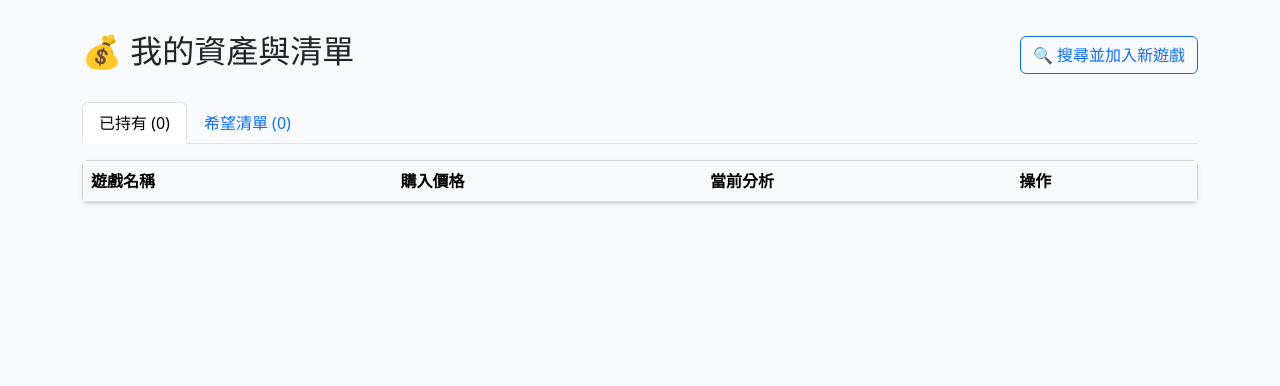
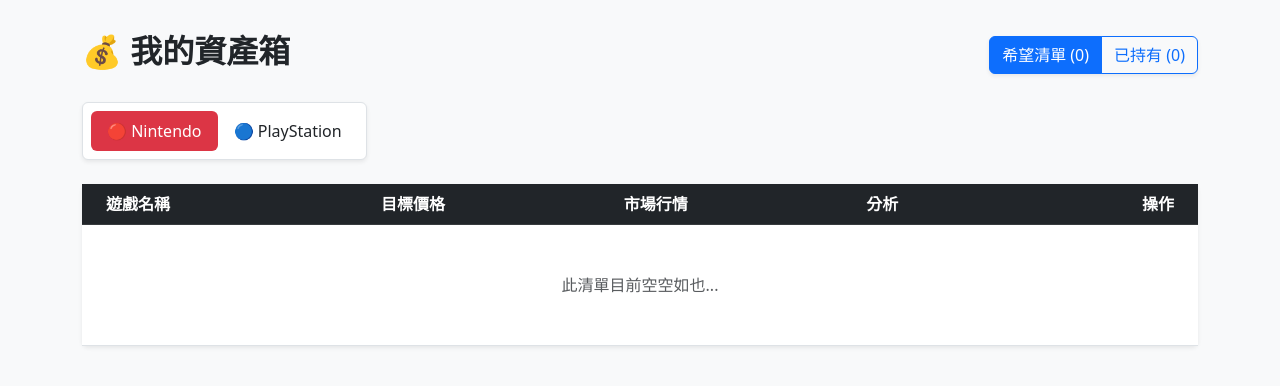
Before and after one commit to Neil4bb/re-match, a Flask app: page /my-assets in a window 1280 px wide. Shown: the part 56-442 px from the top of the page. Run offline with Flask 3, Linux system fonts and the light colour scheme; the visitor is signed in with stand-in values (Sample User, id 1); lists and menus that the app fills with data are empty.

Commit message:
feat: optimize asset management and automate targeted crawler

```diff
--- a/app.py
+++ b/app.py
@@ -212,16 +212,12 @@
 
 @app.route('/search')
 def search():
-    query = request.args.get('q', '')
+    query = request.args.get('q', '').strip()
 
     results = []
     if query:
         # 1. 呼叫我們新寫的「智慧搜尋」，它會回傳字典清單
         results = manager.search_games(query)
-
-        # 2. 選配：如果你希望「搜到就存」的舊行為不變
-        # 你可以對 results 做迴圈呼叫 store_game_logic
-        # 但我建議不要，讓「點擊詳情」去觸發儲存會更流暢。
 
     return render_template('search_results.html', games=results, query=query)
 
@@ -236,6 +232,22 @@
     force = request.args.get('force', 'false').lower() == 'true'
 
     clean_id = str(game_id).strip().lower()
+
+    # 🌟 新增：處理虛擬 ID 路徑 (解決認親前的 400 錯誤)
+    # 當前端傳入 nsuid_7001... 時，代表這是本地字典有、但 IGDB 尚未綁定的遊戲
+    if clean_id.startswith('nsuid_'):
+        real_nsuid = clean_id.replace('nsuid_', '')
+        print(f"🔗 [Virtual ID Route] 偵測到虛擬 ID，啟動強制認親: {real_nsuid}")
+
+        # 執行認親存檔流程
+        game = manager.find_and_store_single_game(name, real_nsuid)
+        if game and game.id:
+            # 認親成功後，改用真正的 ID 執行查價
+            data = manager.get_single_game_market_data(game.id, nsuid=real_nsuid, name=name, force_refresh=force)
+            data['new_game_id'] = game.id # 讓前端更新 DOM 中的 ID
+            return jsonify(data)
+        else:
+            return jsonify({'status': 'error', 'message': '認親失敗，無法獲取行情'}), 404
 
     # 情況 1: 已經有 ID 的標準路徑 (最常用)
     if clean_id.isdigit():
@@ -255,18 +267,26 @@
 
     return jsonify({'status': 'error', 'message': '無效的請求'}), 400
 
-# --- 資產頁：僅顯示已購遊戲 ---
+# --- 資產頁  ---
 @app.route('/my-assets')
-@login_required # 強制登入才能訪問
+@login_required
 def my_assets():
-    # 直接從 current_user 獲取其擁有的 assets
-    all_user_assets = current_user.assets
+    # 接收平台 (預設 ns) 與 檢視模式 (預設 wishlist)
+    platform = request.args.get('platform', 'ns')
+    view = request.args.get('view', 'wishlist')
 
-    # 根據狀態分類
-    owned = [a for a in all_user_assets if a.status == 'owned']
-    wishlist = [a for a in all_user_assets if a.status == 'wishlist']
+    # 抓取該使用者的所有資產
+    user_assets = UserAsset.query.filter_by(user_id=current_user.id).all()
 
-    return render_template('assets.html', owned=owned , wishlist=wishlist)
+    # 根據 view 過濾
+    wishlist = [a for a in user_assets if a.status == 'wishlist']
+    owned = [a for a in user_assets if a.status == 'owned']
+
+    return render_template('assets.html',
+                           wishlist=wishlist,
+                           owned=owned,
+                           current_platform=platform,
+                           current_view=view)
 
 # 修改為同時支援 GET (原本的跳轉) 與 POST (JS 請求)
 @app.route('/add_to_assets/<int:game_id>', methods=['GET', 'POST'])
@@ -279,16 +299,20 @@
             user_id=current_user.id,
             game_id=game_id,
             status='wishlist',
-            platform='Switch'
+            platform='Switch' # 預設平台，可根據需求調整
         )
         db.session.add(new_asset)
         db.session.commit()
 
-    # --- 關鍵修正：判斷請求方式 ---
-    if request.method == 'POST':
-        return '', 200 # 讓 JS 收到 OK 訊號
+    # 🌟 關鍵修正：如果是 JavaScript 發送的 POST 請求，回傳 JSON
+    if request.headers.get('X-Requested-With') == 'XMLHttpRequest' or request.method == 'POST':
+        return jsonify({
+            'status': 'success',
+            'message': '已加入願望清單',
+            'game_id': game_id
+        }), 200
 
-    # 這是給原本點擊連結的使用者導向用的
+    # 傳統點擊連結則維持跳轉
     flash('成功加入願望清單！')
     return redirect(url_for('index'))
 
--- a/templates/assets.html
+++ b/templates/assets.html
@@ -4,72 +4,83 @@
 <div class="row">
     <div class="col-12">
         <div class="d-flex justify-content-between align-items-center mb-4">
-            <h2>💰 我的資產與清單</h2>
-            <a href="{{ url_for('search') }}" class="btn btn-outline-primary">🔍 搜尋並加入新遊戲</a>
+            <h2 class="fw-bold">💰 我的資產箱</h2>
+
+            <div class="btn-group shadow-sm">
+                <a href="{{ url_for('my_assets', platform=current_platform, view='wishlist') }}"
+                   class="btn {% if current_view == 'wishlist' %}btn-primary{% else %}btn-outline-primary{% endif %}">
+                   希望清單 ({{ wishlist|length }})
+                </a>
+                <a href="{{ url_for('my_assets', platform=current_platform, view='owned') }}"
+                   class="btn {% if current_view == 'owned' %}btn-primary{% else %}btn-outline-primary{% endif %}">
+                   已持有 ({{ owned|length }})
+                </a>
+            </div>
         </div>
 
-        <ul class="nav nav-tabs mb-3" id="assetTab" role="tablist">
+        <div class="mb-4">
+            <ul class="nav nav-pills bg-white p-2 rounded shadow-sm border d-inline-flex">
                 <li class="nav-item">
-                <button class="nav-link active" id="owned-tab" data-bs-toggle="tab" data-bs-target="#owned" type="button">已持有 ({{ owned|length }})</button>
+                    <a class="nav-link {% if current_platform == 'ns' %}active bg-danger text-white{% else %}text-dark{% endif %}"
+                       href="{{ url_for('my_assets', platform='ns', view=current_view) }}">🔴 Nintendo</a>
                 </li>
                 <li class="nav-item">
-                <button class="nav-link" id="wishlist-tab" data-bs-toggle="tab" data-bs-target="#wishlist" type="button">希望清單 ({{ wishlist|length }})</button>
+                    <a class="nav-link {% if current_platform == 'ps' %}active bg-primary text-white{% else %}text-dark{% endif %}"
+                       href="{{ url_for('my_assets', platform='ps', view=current_view) }}">🔵 PlayStation</a>
                 </li>
             </ul>
+        </div>
 
-        <div class="tab-content" id="assetTabContent">
-            <div class="tab-pane fade show active" id="owned" role="tabpanel">
-                <div class="card shadow-sm">
-                    <table class="table mb-0 align-middle">
-                        <thead class="table-light">
+        <div class="card shadow-sm border-0">
+            <div class="table-responsive">
+                <table class="table table-hover align-middle mb-0">
+                    <thead class="table-dark">
                         <tr>
-                                <th>遊戲名稱</th>
+                            <th class="ps-4">遊戲名稱</th>
+                            {% if current_view == 'wishlist' %}
+                                <th>目標價格</th>
+                                <th>市場行情</th>
+                                <th>分析</th>
+                            {% else %}
                                 <th>購入價格</th>
-                                <th>當前分析</th>
-                                <th>操作</th> </tr>
+                                <th>當前價值</th>
+                                <th>損益分析</th>
+                            {% endif %}
+                            <th class="pe-4 text-end">操作</th>
+                        </tr>
                     </thead>
                     <tbody>
-                            {% for asset in owned %}
-                                {% set res = asset.get_analysis() %}
+                        {% set display_list = wishlist if current_view == 'wishlist' else owned %}
+
+                        {% for asset in display_list %}
+                            {% set analysis = asset.game.get_market_analysis(platform_mode=current_platform) %}
                             <tr>
-                                    <td class="d-flex align-items-center">
-                                        <div class="me-3">
-                                            <img src="{{ asset.game.cover_url }}" style="width: 45px; height: 60px; object-fit: cover;" class="rounded shadow-sm">
-                                        </div>
-                                        <div>
-                                            <div class="fw-bold">{{ asset.game.chinese_name or asset.game.name }}</div>
+                                <td class="ps-4">
+                                    <div class="d-flex align-items-center">
+                                        <a href="{{ url_for('game_detail', game_id=asset.game.id) }}">
+                                            <img src="{{ asset.game.cover_url }}" style="width: 40px; height: 50px; object-fit: cover;" class="rounded me-3">
+                                        </a>
+                                        <span class="fw-bold">{{ asset.game.chinese_name or asset.game.name }}</span>
                                     </div>
                                 </td>
+
+                                {% if current_view == 'wishlist' %}
+                                    <td class="fw-bold">NT$ {{ asset.target_price or '未設定' }}</td>
+                                    <td class="text-primary">NT$ {{ analysis.eshop or 'N/A' }}</td>
+                                    <td><span class="badge bg-secondary">等待特價中</span></td>
+                                {% else %}
                                     <td class="fw-bold text-primary">NT$ {{ asset.purchase_price or '0' }}</td>
-                                    <td>
-                                        <span class="badge bg-{{ res.status }}">{{ res.reason }}</span>
+                                    <td>NT$ {{ analysis.eshop or 'N/A' }}</td>
+                                    <td><span class="badge bg-info">持有中</span></td>
+                                {% endif %}
+
+                                <td class="pe-4 text-end">
                                     </td>
-                                    <td>
-                                        <button class="btn btn-sm btn-link p-0 me-2" data-bs-toggle="modal" data-bs-target="#editOwned{{ asset.id }}">✏️ 編輯價格</button>
-                                        <form action="{{ url_for('delete_asset', asset_id=asset.id) }}" method="POST" class="d-inline">
-                                            <button type="submit" class="btn btn-sm btn-link text-danger p-0" onclick="return confirm('確定要移除此紀錄嗎？')">🗑️ 移除</button>
-                                        </form>
-
-                                        <div class="modal fade" id="editOwned{{ asset.id }}" tabindex="-1">
-                                            <div class="modal-dialog">
-                                                <form class="modal-content text-dark" action="{{ url_for('edit_asset', asset_id=asset.id) }}" method="POST">
-                                                    <div class="modal-header">
-                                                        <h5 class="modal-title">編輯資產 - {{ asset.game.name }}</h5>
-                                                        <button type="button" class="btn-close" data-bs-dismiss="modal"></button>
-                                                    </div>
-                                                    <div class="modal-body">
-                                                        <div class="mb-3">
-                                                            <label class="form-label">實際購入價格 (TWD)</label>
-                                                            <input type="number" name="purchase_price" class="form-control" value="{{ asset.purchase_price or 0 }}">
-                                                        </div>
-                                                        <input type="hidden" name="status" value="owned">
-                                                    </div>
-                                                    <div class="modal-footer">
-                                                        <button type="submit" class="btn btn-primary w-100">儲存變更</button>
-                                                    </div>
-                                                </form>
-                                            </div>
-                                        </div>
+                            </tr>
+                        {% else %}
+                            <tr>
+                                <td colspan="5" class="text-center py-5 text-muted">
+                                    此清單目前空空如也...
                                 </td>
                             </tr>
                         {% endfor %}
@@ -78,64 +89,6 @@
             </div>
         </div>
 
-            <div class="tab-pane fade" id="wishlist" role="tabpanel">
-                <div class="card shadow-sm">
-                    <table class="table mb-0 align-middle">
-                        <thead class="table-light">
-                            <tr>
-                                <th>遊戲名稱</th>
-                                <th>目標價格</th>
-                                <th>市場行情</th>
-                                <th>分析</th>
-                                <th>操作</th>
-                            </tr>
-                        </thead>
-                        <tbody>
-                            {% for asset in wishlist %}
-                                {% set res = asset.get_analysis() %}
-                                <tr>
-                                    <td>{{ asset.game.chinese_name or asset.game.name }}</td>
-                                    <td class="fw-bold">NT$ {{ asset.target_price or '未設定' }}</td>
-                                    <td class="text-primary">NT$ {{ res.digital or 'N/A' }}</td>
-                                    <td><span class="badge bg-{{ res.status }}">{{ res.reason }}</span></td>
-                                    <td>
-                                        <button class="btn btn-sm btn-link p-0 me-2" data-bs-toggle="modal" data-bs-target="#editWish{{ asset.id }}">✏️ 設定目標</button>
-
-                                        <div class="modal fade" id="editWish{{ asset.id }}" tabindex="-1">
-                                            <div class="modal-dialog">
-                                                <form class="modal-content text-dark" action="{{ url_for('edit_asset', asset_id=asset.id) }}" method="POST">
-                                                    <div class="modal-header">
-                                                        <h5 class="modal-title">追蹤設定 - {{ asset.game.name }}</h5>
-                                                        <button type="button" class="btn-close" data-bs-dismiss="modal"></button>
-                                                    </div>
-                                                    <div class="modal-body text-start">
-                                                        <div class="mb-3">
-                                                            <label class="form-label">目標入手價 (TWD)</label>
-                                                            <input type="number" name="target_price" class="form-control" value="{{ asset.target_price or 0 }}">
-                                                            <div class="form-text">當二手行情或 eShop 低於此價格時會通知。</div>
-                                                        </div>
-                                                        <div class="mb-3">
-                                                            <label class="form-label">變更狀態</label>
-                                                            <select name="status" class="form-select">
-                                                                <option value="wishlist" selected>留在願望清單</option>
-                                                                <option value="owned">已購買這款遊戲</option>
-                                                            </select>
-                                                        </div>
-                                                    </div>
-                                                    <div class="modal-footer">
-                                                        <button type="submit" class="btn btn-primary w-100">確認更新</button>
-                                                    </div>
-                                                </form>
-                                            </div>
-                                        </div>
-                                    </td>
-                                </tr>
-                            {% endfor %}
-                        </tbody>
-                    </table>
-                </div>
-            </div>
-        </div>
     </div>
 </div>
 {% endblock %}
--- a/templates/index.html
+++ b/templates/index.html
@@ -66,7 +66,9 @@
                                         {% endif %}
                                     </td>
                                     <td class="pe-4">
-                                        <a href="{{ url_for('add_to_assets', game_id=game.id) }}" class="btn btn-sm btn-outline-primary">追蹤</a>
+                                        <a href="{{ url_for('add_to_assets', game_id=game.id) }}"
+                                        class="btn btn-sm btn-outline-primary btn-track"
+                                        data-id="{{ game.id }}">追蹤</a>
                                     </td>
                                 </tr>
                             {% endfor %}
--- a/templates/search_results.html
+++ b/templates/search_results.html
@@ -20,8 +20,11 @@
         {% for game in games %}
         <div class="col">
             <div class="card h-100 shadow-sm position-relative">
+                <a href="{{ url_for('game_detail', game_id=game.id) }}" class="text-decoration-none">
                     <img src="{{ game.cover_url }}" class="card-img-top" alt="{{ game.name }}" style="height: 250px; object-fit: cover;">
+                </a>
                 <div class="card-body d-flex flex-column p-2">
+                    <a href="{{ url_for('game_detail', game_id=game.id) }}" class="text-decoration-none">
                         <h6 class="card-title fw-bold mb-1" style="min-height: 2.8em; line-height: 1.2;">
                             {% if game.chinese_name %}
                                 <div class="text-dark" style="margin-bottom: 5px;">{{ game.chinese_name }}</div>
@@ -32,6 +35,8 @@
                                 {{ game.name }}
                             {% endif %}
                         </h6>
+                    </a>
+
                     <p class="card-text small text-secondary mb-2">
                         <span class="badge bg-light text-dark border">{{ game.platform }}</span>
                     </p>
```
Also changed, not shown: services/igdb_service.py (+6 -1 lines), services/main_service.py (+87 -44 lines), static/js/index.js (+39 -1 lines), sync_trending.py (+21 -13 lines). Lines whose indentation alone changed are shown as unchanged.
